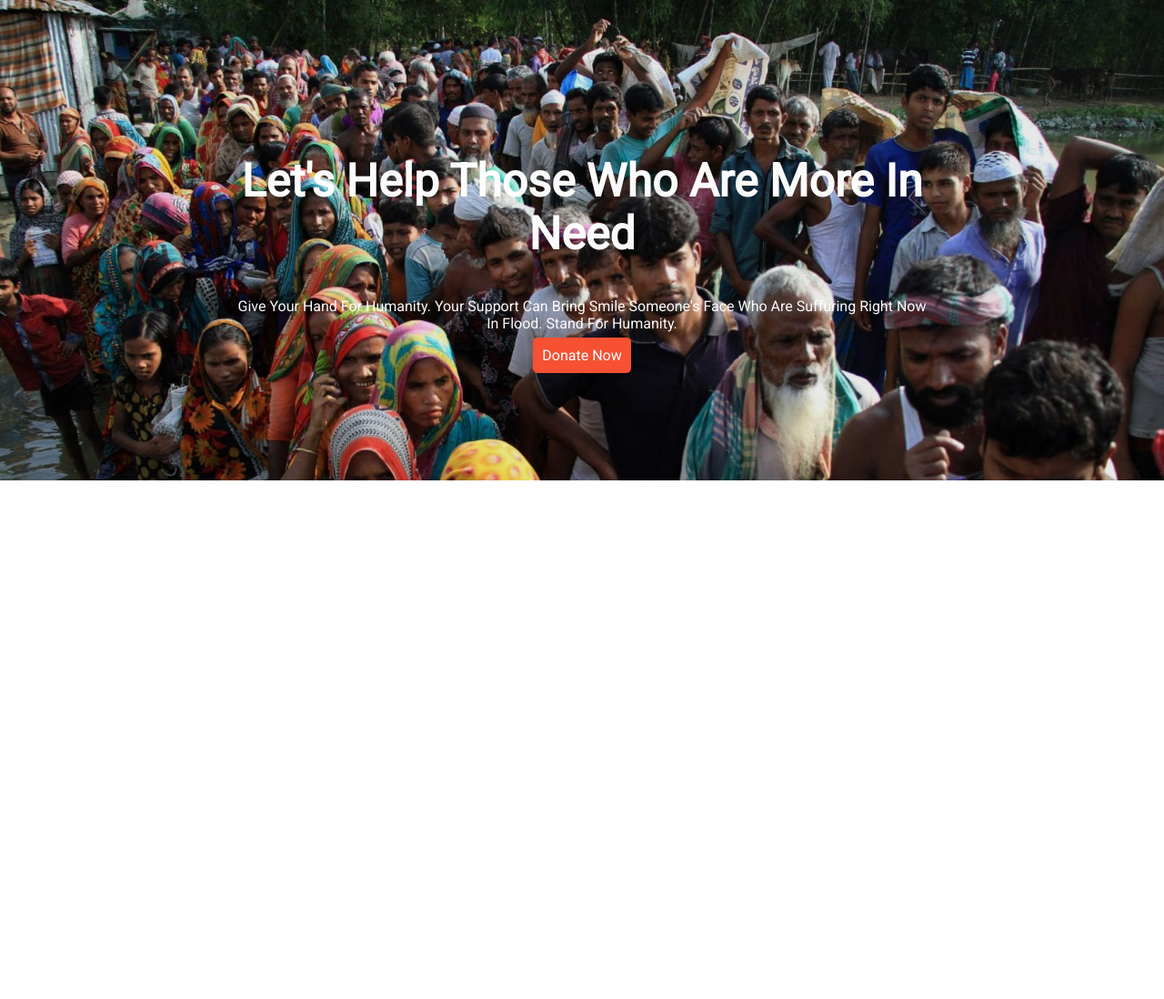
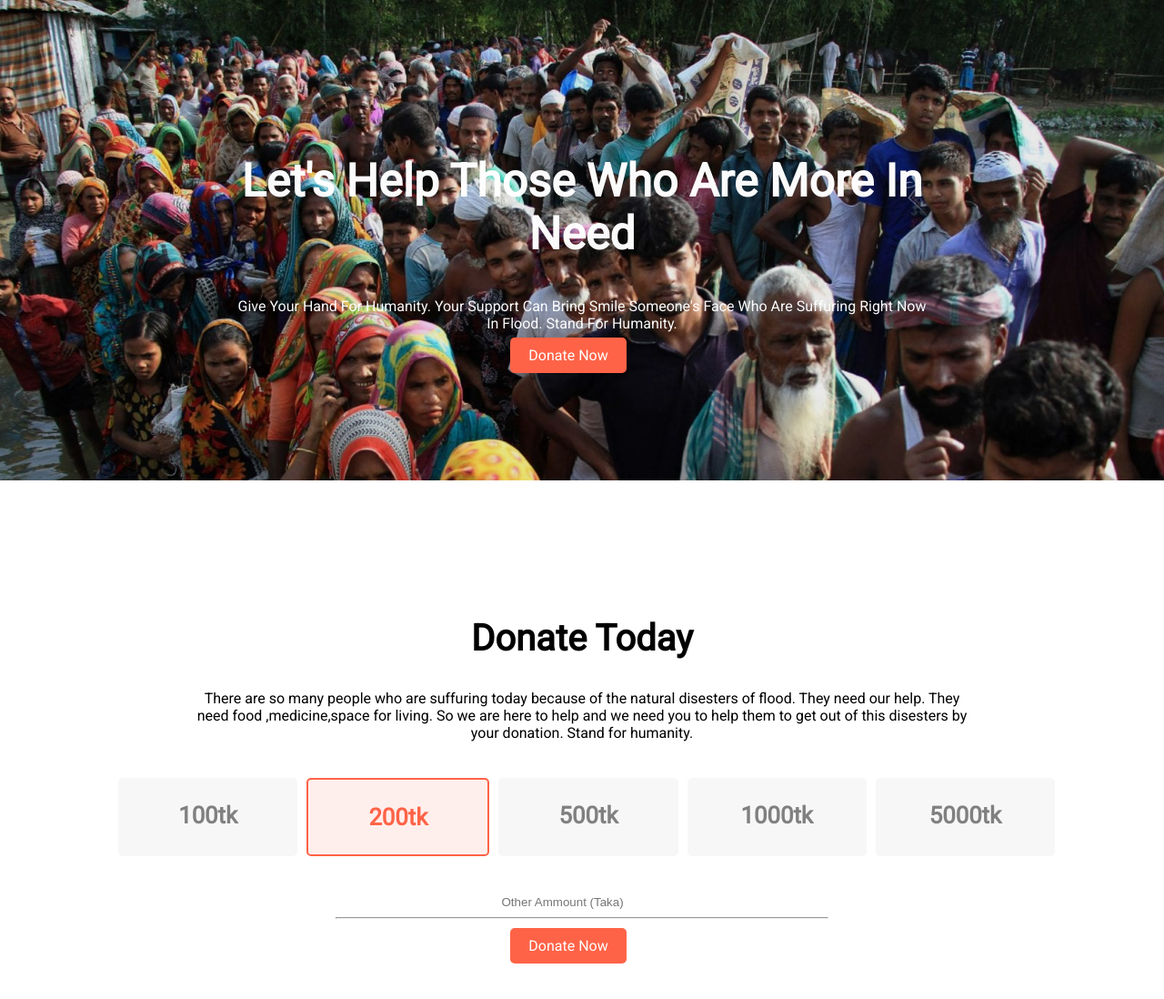
Before and after one commit to RittikSheikh/doante-for-flood-area, a plain HTML site: page index.html in a window 1280 px wide. Shown: the whole page at 91% size. Before the commit the page ends 800 px from the top, so only its background shows below. Drawn offline with Linux system fonts and the light colour scheme.

Commit message:
donate today section added

```diff
--- a/index.html
+++ b/index.html
@@ -18,5 +18,35 @@
                 <a class="donate-btn" target="_blank" href="#">Donate Now</a>
             </div>
         </section>
+        <section id="donate-today">
+            <div class="donate-des">
+                <h2>Donate Today</h2>
+                    <p>There are so many people who are suffuring today because of the natural disesters of flood. They need our help. They need food ,medicine,space for living. So we are here to help and we need you to help them to get out of this disesters by your donation. Stand for humanity.</p>
+            </div>
+            <div class="pick-ammount">
+
+                <div>
+                    <h3>100tk</h3>
+                </div>
+                <div id="money">
+                    <h3>200tk</h3>
+                </div>
+                <div>
+                    <h3>500tk</h3>
+                </div>
+                <div>
+                    <h3>1000tk</h3>
+                </div>
+                <div>
+                    <h3>5000tk</h3>
+                </div>
+            </div>
+            <div class="other-ammount">
+                <input class="ammount" type="text" placeholder="Other Ammount (Taka)">
+                <hr class="horizontal">
+                <a class="donate-btn" target="_blank" href="#">Donate Now</a>
+            </div>
+
+         </section>
 </body>
 </html>
--- a/style.css
+++ b/style.css
@@ -27,3 +27,53 @@ h2{
     padding: 10px 10px;
     border-radius: 5px;
  }
+ section{
+    margin-bottom: 150px;
+ }
+#donate-today{
+    padding: 0 100px;
+}
+
+ .donate-des{
+    text-align: center;
+    padding: 0 10%;
+ }
+ .pick-ammount{
+    display: flex;
+    text-align: center;
+    margin-top: 40px;
+    padding: 0 20px;
+ }
+ .pick-ammount div{
+    width: 20%;
+    background-color: rgba(128, 128, 128, 0.068);
+    margin-left: 10px;
+    border-radius: 5px;
+    color: gray;
+    font-size: 22px;
+ }
+ #money{
+    border: 2px solid tomato;
+    background-color: rgba(255, 99, 71, 0.103);
+    color: tomato;
+ }
+ .other-ammount{
+    text-align: center;
+    margin-top: 40px;
+ }
+ .ammount{
+    border: none;
+ }
+ .horizontal{
+    width: 50%;
+    margin-bottom: 20px;
+ }
+ .donate-btn{
+    text-decoration: none;
+    font-weight: 500;
+    padding: 10px 20px;
+    border-radius: 5px;
+    background-color: tomato;
+    color: white;
+    margin-right: 30px;
+ }
```
